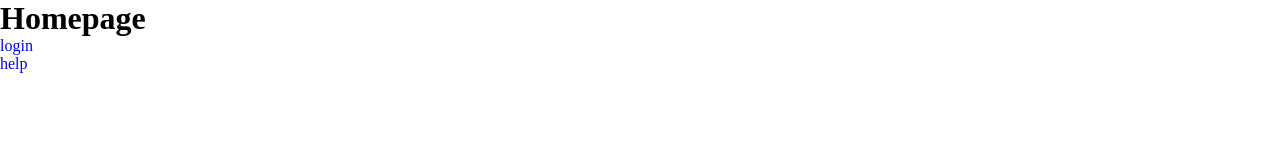
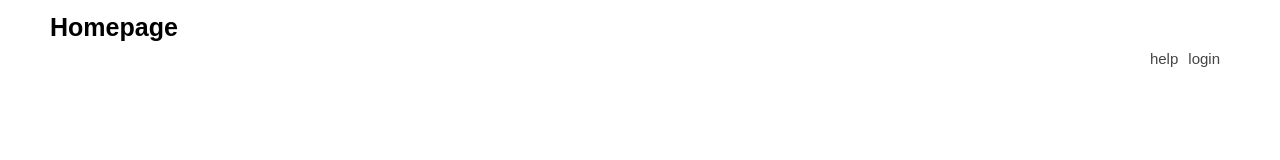
Before and after one commit to zzinis/page, a plain HTML site: page index.html in a window 1280 px wide. Drawn offline with Linux system fonts and the light colour scheme.

Commit message:
header 수정

```diff
--- a/index.html
+++ b/index.html
@@ -19,5 +19,15 @@
             </ul>
         </div>
     </header>
+
+    <figure id="visual">
+        <div class="inner"></div>
+    </figure>
+
+    <footer id="footer">
+        <div class="inner">
+
+        </div>
+    </footer>
 </body>
 </html>
--- a/scss/style.scss
+++ b/scss/style.scss
@@ -1,3 +1,33 @@
 @charset 'utf-8';
 
 @import 'reset';
+
+
+#header{
+    width: 100%;
+    height: 150px;
+
+    .inner{
+        width: 1180px;
+        height: 100%;
+        margin: 0 auto;
+
+        h1{
+            font: bold 25px/1 'arial';
+            margin-bottom: 10px;
+            margin-top: 15px;
+        }
+
+        ul{
+
+            li{
+                float: right;
+                a{
+                    color: #444;
+                    margin-right: 10px;
+                    font: 15px/1 'arial';
+                }
+            }
+        }
+    }
+}
```
Also changed, not shown: css/style.css, 1 other file.
